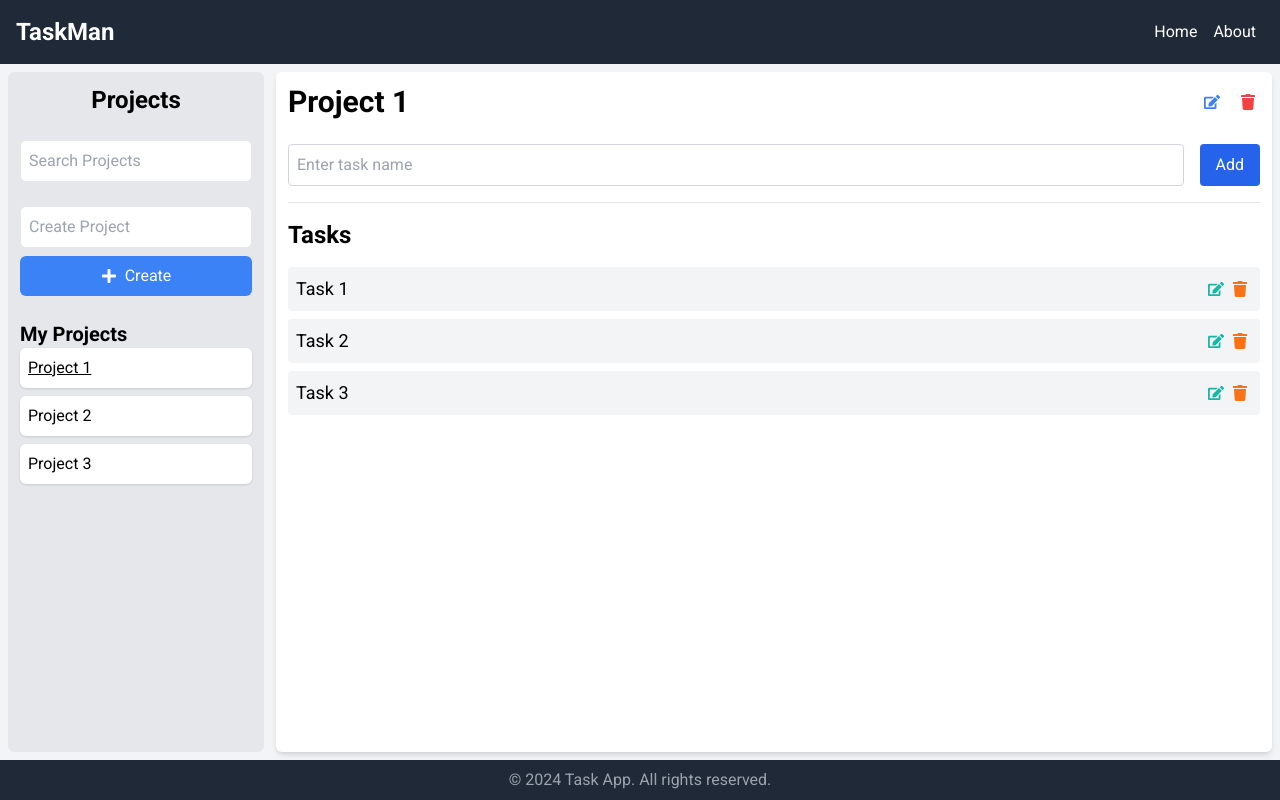
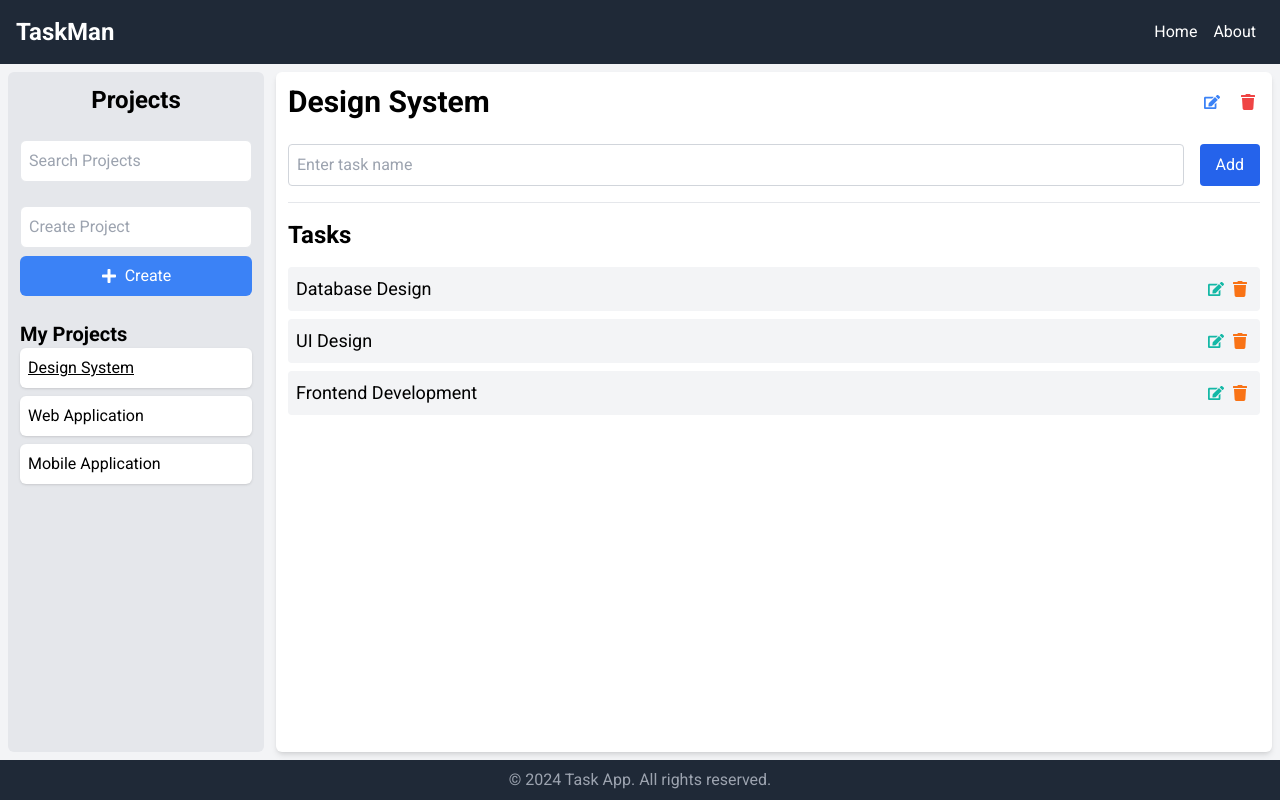
Before and after one commit to DLSiem/react-task-manager, a React (Vite) app in the folder client/: page /project/1 in a window 1280 px wide. Built offline with nearby package versions, Linux system fonts and the light colour scheme.

Commit message:
loading dummy data

```diff
--- a/client/src/App.jsx
+++ b/client/src/App.jsx
@@ -5,6 +5,10 @@ import Error from "./pages/Error";
 import Layout from "./pages/Layout";
 import HomeLayout from "./pages/HomeLayout";
 import Project from "./pages/Project";
+import {
+  loader as projectLoader,
+  loadProjectDetails,
+} from "./utils/loaders/project";
 
 const router = createBrowserRouter([
   {
@@ -15,6 +19,7 @@ const router = createBrowserRouter([
       {
         path: "/",
         element: <HomeLayout />,
+        loader: projectLoader,
         children: [
           {
             path: "/",
@@ -24,6 +29,7 @@ const router = createBrowserRouter([
           {
             path: "project/:projectId",
             element: <Project />,
+            loader: ({ params }) => loadProjectDetails(params.projectId),
           },
         ],
       },
--- a/client/src/components/SideBar.jsx
+++ b/client/src/components/SideBar.jsx
@@ -1,33 +1,67 @@
-import { Outlet } from "react-router-dom";
+import { NavLink } from "react-router-dom";
+import { FaPlus } from "react-icons/fa";
+import propTypes from "prop-types";
 
-const SideBar = () => {
+const SideBar = ({ projects }) => {
   return (
     <>
-      <nav>
-        <h1>Projects</h1>
-        <input type="text" placeholder="Search Projects" />
+      <nav className="bg-gray-200 w-64 p-3 flex flex-col space-y-6 overflow-y-auto rounded-md">
+        <h1 className="text-2xl font-bold text-center">Projects</h1>
+        <input
+          type="text"
+          placeholder="Search Projects"
+          className="p-2 border rounded-md focus:outline-none focus:ring-2 focus:ring-blue-500"
+        />
 
-        <section>
-          <form>
-            <input type="text" placeholder="Create Project" />
-            <button type="submit">Create</button>
+        <section className="mt-4">
+          <form className="">
+            <input
+              type="text"
+              placeholder="Create Project"
+              className="flex-grow p-2 border rounded-md focus:outline-none focus:ring-2 focus:ring-blue-500 w-full"
+            />
+
+            <button
+              type="submit"
+              className="bg-blue-500 text-white rounded-md px-2 py-2 hover:bg-blue-700 flex items-center justify-center w-full mt-2"
+            >
+              <FaPlus className="mr-2" /> Create
+            </button>
           </form>
         </section>
 
         <section>
-          <h2>My Projects</h2>
-          <ul>
-            <li>Project 1</li>
-            <li>Project 2</li>
-            <li>Project 3</li>
+          <h2 className="text-xl font-semibold">My Projects</h2>
+          <ul className="space-y-2">
+            {projects.map(({ ProjectId, ProjectName }, index) => (
+              <li
+                key={index}
+                className="p-2 bg-white rounded-md shadow hover:bg-gray-100"
+              >
+                <NavLink
+                  to={`/project/${ProjectId}`}
+                  className={({ isActive }) =>
+                    isActive ? "underline" : "hover:underline"
+                  }
+                >
+                  {ProjectName}
+                </NavLink>
+              </li>
+            ))}
           </ul>
         </section>
       </nav>
-      <main>
-        <Outlet />
-      </main>
     </>
   );
 };
 
+SideBar.propTypes = {
+  projects: propTypes.arrayOf(
+    propTypes.shape({
+      ProjectId: propTypes.number,
+      ProjectName: propTypes.string,
+    })
+  ),
+};
+
 export default SideBar;
--- /dev/null
+++ b/client/src/data/projectdata.js
@@ -0,0 +1,108 @@
+export const Projects = [
+  {
+    ProjectId: 1,
+    ProjectName: "Design System",
+  },
+  {
+    ProjectId: 2,
+    ProjectName: "Web Application",
+  },
+  {
+    ProjectId: 3,
+    ProjectName: "Mobile Application",
+  },
+];
+
+export const Tasks = [
+  {
+    TaskId: 1,
+    ProjectId: 1,
+    TaskName: "Database Design",
+    Status: "Pending",
+  },
+  {
+    TaskId: 2,
+    ProjectId: 1,
+    TaskName: "UI Design",
+    Status: "Completed",
+  },
+  {
+    TaskId: 3,
+    ProjectId: 1,
+    TaskName: "Frontend Development",
+    Status: "In Progress",
+  },
+  {
+    TaskId: 4,
+    ProjectId: 2,
+    TaskName: "Backend Development",
+    Status: "Pending",
+  },
+  {
+    TaskId: 5,
+    ProjectId: 2,
+    TaskName: "API Integration",
+    Status: "Completed",
+  },
+  {
+    TaskId: 6,
+    ProjectId: 2,
+    TaskName: "Testing",
+    Status: "In Progress",
+  },
+
+  {
+    TaskId: 7,
+    ProjectId: 3,
+    TaskName: "UI Design",
+    Status: "Pending",
+  },
+  {
+    TaskId: 8,
+    ProjectId: 3,
+    TaskName: "Frontend Development",
+    Status: "Completed",
+  },
+  {
+    TaskId: 9,
+    ProjectId: 3,
+    TaskName: "Testing",
+    Status: "In Progress",
+  },
+  {
+    TaskId: 10,
+    ProjectId: 3,
+    TaskName: "Deployment",
+    Status: "Pending",
+  },
+  {
+    TaskId: 11,
+    ProjectId: 3,
+    TaskName: "Maintenance",
+    Status: "Pending",
+  },
+  {
+    TaskId: 12,
+    ProjectId: 3,
+    TaskName: "Support",
+    Status: "Pending",
+  },
+  {
+    TaskId: 13,
+    ProjectId: 3,
+    TaskName: "Documentation",
+    Status: "Pending",
+  },
+  {
+    TaskId: 14,
+    ProjectId: 3,
+    TaskName: "Training",
+    Status: "Pending",
+  },
+  {
+    TaskId: 15,
+    ProjectId: 3,
+    TaskName: "Meeting",
+    Status: "Pending",
+  },
+];
--- a/client/src/pages/HomeLayout.jsx
+++ b/client/src/pages/HomeLayout.jsx
@@ -1,73 +1,12 @@
-import { Outlet, NavLink } from "react-router-dom";
-import { FaPlus } from "react-icons/fa";
+import { Outlet, useLoaderData } from "react-router-dom";
+import SideBar from "../components/SideBar";
 
 const HomeLayout = () => {
+  const projects = useLoaderData();
+
   return (
     <>
-      <nav className="bg-gray-200 w-64 p-3 flex flex-col space-y-6 overflow-y-auto rounded-md">
-        <h1 className="text-2xl font-bold text-center">Projects</h1>
-        <input
-          type="text"
-          placeholder="Search Projects"
-          className="p-2 border rounded-md focus:outline-none focus:ring-2 focus:ring-blue-500"
-        />
-
-        <section className="mt-4">
-          <form className="">
-            <input
-              type="text"
-              placeholder="Create Project"
-              className="flex-grow p-2 border rounded-md focus:outline-none focus:ring-2 focus:ring-blue-500 w-full"
-            />
-
-            <button
-              type="submit"
-              className="bg-blue-500 text-white rounded-md px-2 py-2 hover:bg-blue-700 flex items-center justify-center w-full mt-2"
-            >
-              <FaPlus className="mr-2" /> Create
-            </button>
-          </form>
-        </section>
-
-        <section>
-          <h2 className="text-xl font-semibold">My Projects</h2>
-          <ul className="space-y-2">
-            <li className="p-2 bg-white rounded-md shadow hover:bg-gray-100">
-              <NavLink
-                to="/project/1"
-                className={({ isActive }) =>
-                  isActive ? "underline" : "hover:underline"
-                }
-              >
-                {" "}
-                Project 1{" "}
-              </NavLink>
-            </li>
-            <li className="p-2 bg-white rounded-md shadow hover:bg-gray-100">
-              <NavLink
-                to="/project/2"
-                className={({ isActive }) =>
-                  isActive ? "underline" : "hover:underline"
-                }
-              >
-                {" "}
-                Project 2{" "}
-              </NavLink>
-            </li>
-            <li className="p-2 bg-white rounded-md shadow hover:bg-gray-100">
-              <NavLink
-                to="/project/3"
-                className={({ isActive }) =>
-                  isActive ? "underline" : "hover:underline"
-                }
-              >
-                {" "}
-                Project 3{" "}
-              </NavLink>
-            </li>
-          </ul>
-        </section>
-      </nav>
+      <SideBar projects={projects} />
       <main className="ml-3 flex-grow p-3 bg-white shadow-md rounded-md">
         <Outlet />
       </main>
--- a/client/src/pages/Project.jsx
+++ b/client/src/pages/Project.jsx
@@ -1,13 +1,14 @@
-import { useParams } from "react-router-dom";
+import { useLoaderData } from "react-router-dom";
 import { FaEdit, FaTrash } from "react-icons/fa";
 
 const Project = () => {
-  const projectId = useParams().projectId;
+  const { project, tasks } = useLoaderData();
+  const { ProjectName } = project;
 
   return (
     <>
       <section className="flex justify-between">
-        <h1 className="text-3xl font-bold mb-2">Project {projectId}</h1>
+        <h1 className="text-3xl font-bold mb-2">{ProjectName}</h1>
         <div className="flex space-x-4 mb-2">
           <button className="flex items-center text-blue-500">
             <FaEdit className="mr-1" />
@@ -33,8 +34,12 @@ const Project = () => {
       <section>
         <h2 className="text-2xl font-semibold mb-4">Tasks</h2>
         <ul className="space-y-2">
-          <li className="p-2 bg-gray-100 rounded flex justify-between">
-            <h3 className="text-lg">Task 1</h3>
+          {tasks.map(({ TaskName }, index) => (
+            <li
+              key={index}
+              className="p-2 bg-gray-100 rounded flex justify-between"
+            >
+              <h3 className="text-lg">{TaskName}</h3>
               <span className="flex">
                 <button className="flex items-center text-teal-500">
                   <FaEdit className="mr-2" />
@@ -44,28 +49,7 @@ const Project = () => {
                 </button>
               </span>
             </li>
-          <li className="p-2 bg-gray-100 rounded flex justify-between">
-            <h3 className="text-lg">Task 2</h3>
-            <span className="flex">
-              <button className="flex items-center text-teal-500">
-                <FaEdit className="mr-2" />
-              </button>
-              <button className="flex items-center text-orange-500">
-                <FaTrash className="mr-1" />
-              </button>
-            </span>
-          </li>
-          <li className="p-2 bg-gray-100 rounded flex justify-between">
-            <h3 className="text-lg">Task 3</h3>
-            <span className="flex">
-              <button className="flex items-center text-teal-500">
-                <FaEdit className="mr-2" />
-              </button>
-              <button className="flex items-center text-orange-500">
-                <FaTrash className="mr-1" />
-              </button>
-            </span>
-          </li>
+          ))}
         </ul>
       </section>
     </>
--- /dev/null
+++ b/client/src/utils/loaders/project.js
@@ -0,0 +1,30 @@
+import { Projects, Tasks } from "../../data/projectdata";
+
+// utils/loaders/project.js
+export const loader = async () => {
+  try {
+    // convert to json
+    const projects = Projects;
+
+    return projects;
+  } catch (error) {
+    console.error("Error loading projects:", error);
+    throw error;
+  }
+};
+
+export const loadProjectDetails = async (id) => {
+  const projectId = parseInt(id, 10);
+  try {
+    const projects = Projects;
+    const project = projects.find((project) => project.ProjectId === projectId);
+    if (!project) {
+      throw new Error("Project not found");
+    }
+    const tasks = Tasks.filter((task) => task.ProjectId === projectId);
+    return { project, tasks };
+  } catch (error) {
+    console.error("Error loading project:", error);
+    throw error;
+  }
+};
```
Lines whose indentation alone changed are shown as unchanged.
